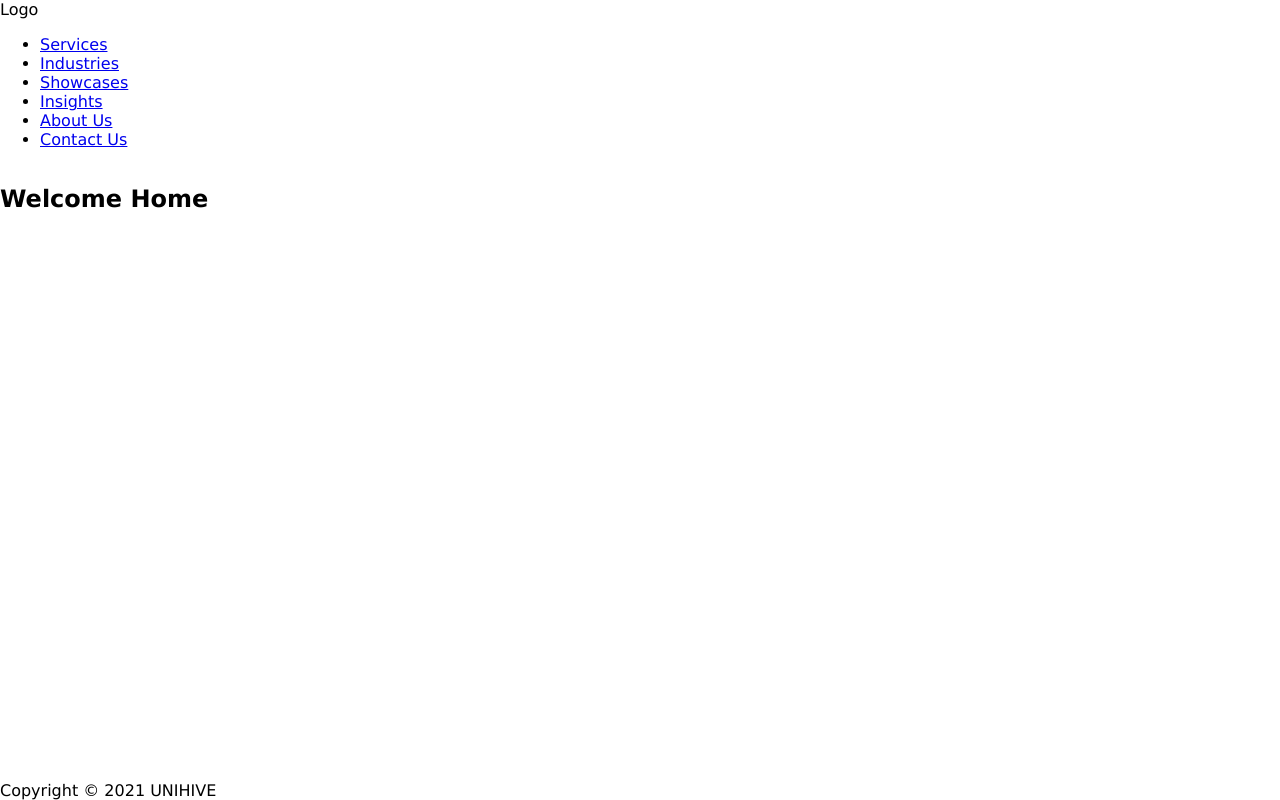
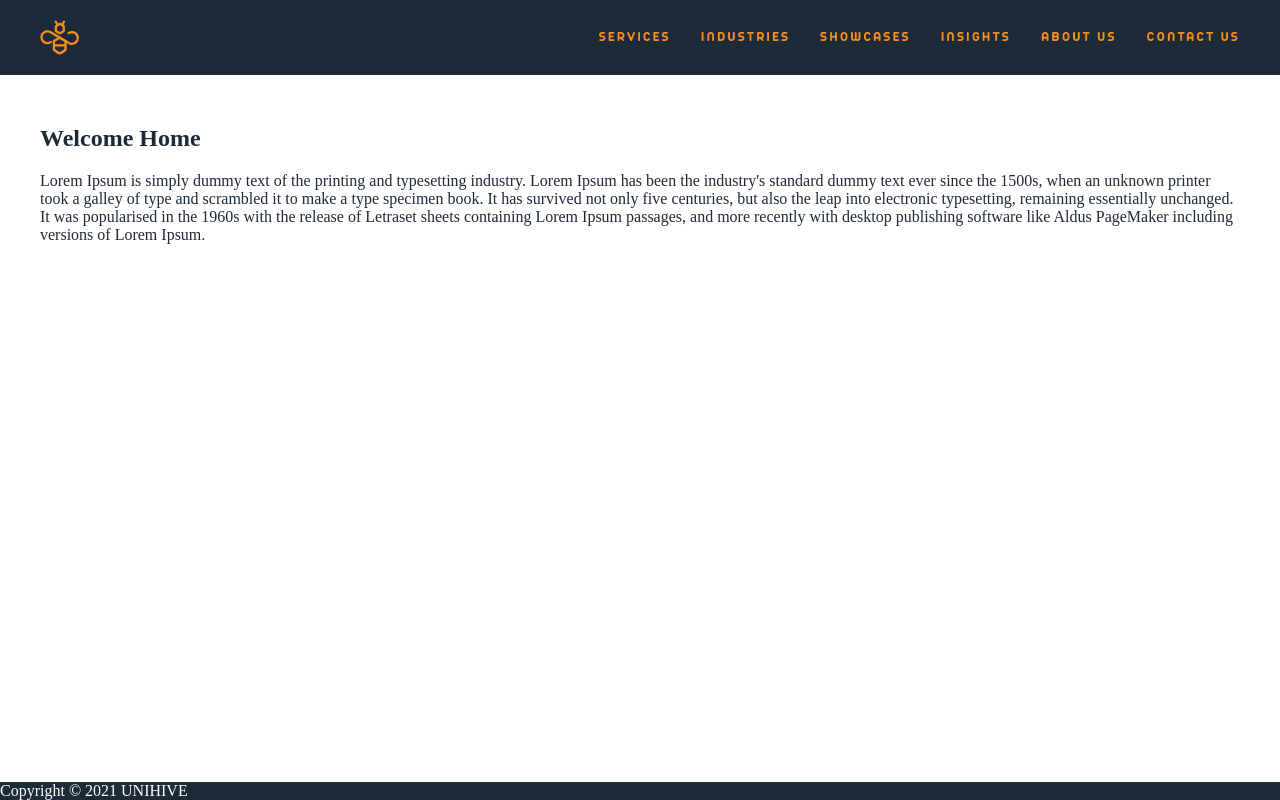
Before and after one commit to unihive/unihive-docs, an Eleventy site: page src/index.md in a window 1280 px wide. Built offline with nearby package versions, Linux system fonts and the light colour scheme; Eleventy itself is replaced by a stand-in of ours; files that its build step writes are made by us from their sources; a web font is replaced by a local one.

Commit message:
Dev progress

```diff
--- a/src/_includes/base.njk
+++ b/src/_includes/base.njk
@@ -5,12 +5,17 @@
   <meta http-equiv="X-UA-Compatible" content="IE=edge">
   <meta name="viewport" content="width=device-width, initial-scale=1.0">
   <title>Document</title>
+  <link rel="preconnect" href="https://fonts.googleapis.com">
+  <link rel="preconnect" href="https://fonts.gstatic.com" crossorigin>
+  <link href="https://fonts.googleapis.com/css2?family=Dongle&display=swap" rel="stylesheet">
   <link rel="stylesheet" type="text/css" href="/static/css/index.css"/>
 </head>
 <body>
   <header>{% include "./partials/header.njk" %}</header>
   <main>
-    {{ content | safe }}
+    <div class="wrapper">
+      {{ content | safe }}
+    </div>
   </main>
   <footer>Copyright &copy; 2021 UNIHIVE</footer>
 
--- a/src/_includes/partials/header.njk
+++ b/src/_includes/partials/header.njk
@@ -1,10 +1,17 @@
-<div>Logo</div>
+<div class="wrapper">
+<a href="/">
+  <div class="logo">
+    <div class="icon"></div>
+    <div class="text"></div>
+  </div>
+</a>
 <nav>
-  <ul>
-    {% for item in navigation.items %}
-      <li>
-        <a href="{{ item.url }}">{{ item.text }}</a>
-      </li>
-    {% endfor %}
-  </ul>
+  {% for item in navigation.items %}
+    <a href="{{ item.url }}"
+      {% if item.url in page.url %}
+        class="active"
+      {% endif %}
+    >{{ item.text }}</a>
+  {% endfor %}
 </nav>
+</div>
--- /dev/null
+++ b/src/about/about.json
@@ -0,0 +1,4 @@
+{
+  "layout": "base.njk",
+  "permalink": "/about/{{pageUrl}}/index.html"
+}
--- a/src/about/index.njk
+++ b/src/about/index.njk
@@ -0,0 +1,5 @@
+---
+eleventyExcludeFromCollections: true
+title: UNIHIVE - Software Company
+override:permalink: "/about/index.html"
+---
--- /dev/null
+++ b/src/contact/contact.json
@@ -0,0 +1,4 @@
+{
+  "layout": "base.njk",
+  "permalink": "/contact/{{pageUrl}}/index.html"
+}
--- a/src/contact/index.njk
+++ b/src/contact/index.njk
@@ -0,0 +1,5 @@
+---
+eleventyExcludeFromCollections: true
+title: UNIHIVE - Software Company
+override:permalink: "/contact/index.html"
+---
--- a/src/index.md
+++ b/src/index.md
@@ -4,3 +4,5 @@ title: UNIHIVE - Software Company
 path: home
 ---
 ## Welcome Home
+
+Lorem Ipsum is simply dummy text of the printing and typesetting industry. Lorem Ipsum has been the industry's standard dummy text ever since the 1500s, when an unknown printer took a galley of type and scrambled it to make a type specimen book. It has survived not only five centuries, but also the leap into electronic typesetting, remaining essentially unchanged. It was popularised in the 1960s with the release of Letraset sheets containing Lorem Ipsum passages, and more recently with desktop publishing software like Aldus PageMaker including versions of Lorem Ipsum.
--- /dev/null
+++ b/src/static/css/index.scss
@@ -0,0 +1,81 @@
+@font-face {
+  font-family: CompanyFont;
+  src: url(/static/fonts/company.woff);
+}
+
+$orange: #F78F1E;
+$dark: #1D2A38;
+html {
+  padding: 0;
+  margin: 0;
+  width: 100%;
+  background-color: $dark;
+}
+body {
+  padding: 0;
+  margin: 0;
+  width: 100%;
+  min-height: 100vh;
+  display: flex;
+  flex-direction:column;
+  font-family: "Dongle";
+  color: $dark;
+}
+header {
+  background-color: $dark;
+  .wrapper {
+    display: flex;
+    justify-content: space-between;
+    max-width: 1400px;
+    padding: 20px 40px;
+    align-content: center;
+    align-items: center;
+    margin: auto;
+  }
+
+  .logo {
+    .icon {
+      height: 35px;
+      width: 40px;
+      background: left top / contain no-repeat url(/static/img/logo-icon.svg);
+    }
+    .text {
+      display: none;
+      height: 23px;
+      width: 161px;
+      background: left top / contain no-repeat url(/static/img/logo-text.svg);
+    }
+  }
+  nav {
+    display: flex;
+    column-gap: 30px;
+    a {
+      font-family: "CompanyFont", sans-serif;
+      letter-spacing: 2px;
+      font-size: 14px;
+      text-transform: uppercase;
+      text-decoration: none;
+      transition: color 300ms;
+      color: $orange;
+    }
+    a:hover, a:active, a:focus, a.active {
+      color: #fff;
+    }
+  }
+}
+main {
+  width: 100%;
+  flex: 1;
+  margin: auto;
+  background-color: #fff;
+
+  .wrapper {
+    max-width: 1400px;
+    padding: 30px 40px;
+  }
+}
+
+footer {
+  background-color: #1D2A38;
+  color: white;
+}
```
Also changed, not shown: package.json (+4 -3 lines), .eleventy.js, src/static/css/index.css (deleted), src/static/fonts/company.woff (added), src/static/img/logo-icon.svg (added), src/static/img/logo-text.svg (added).
